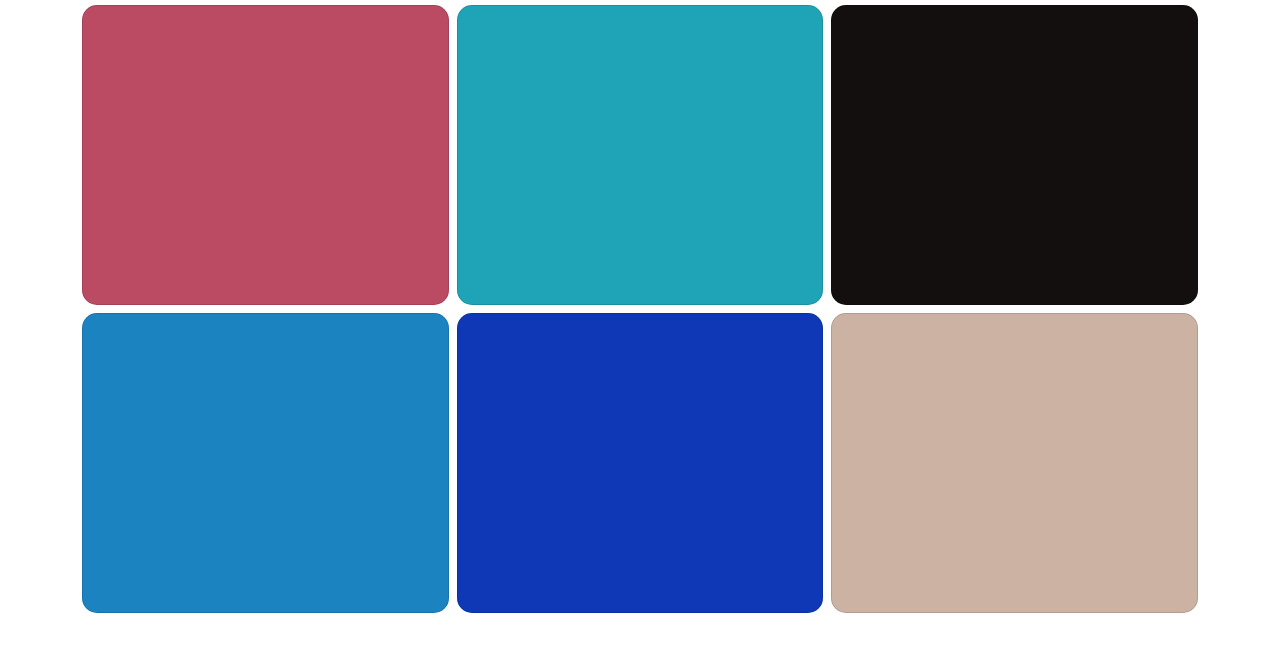
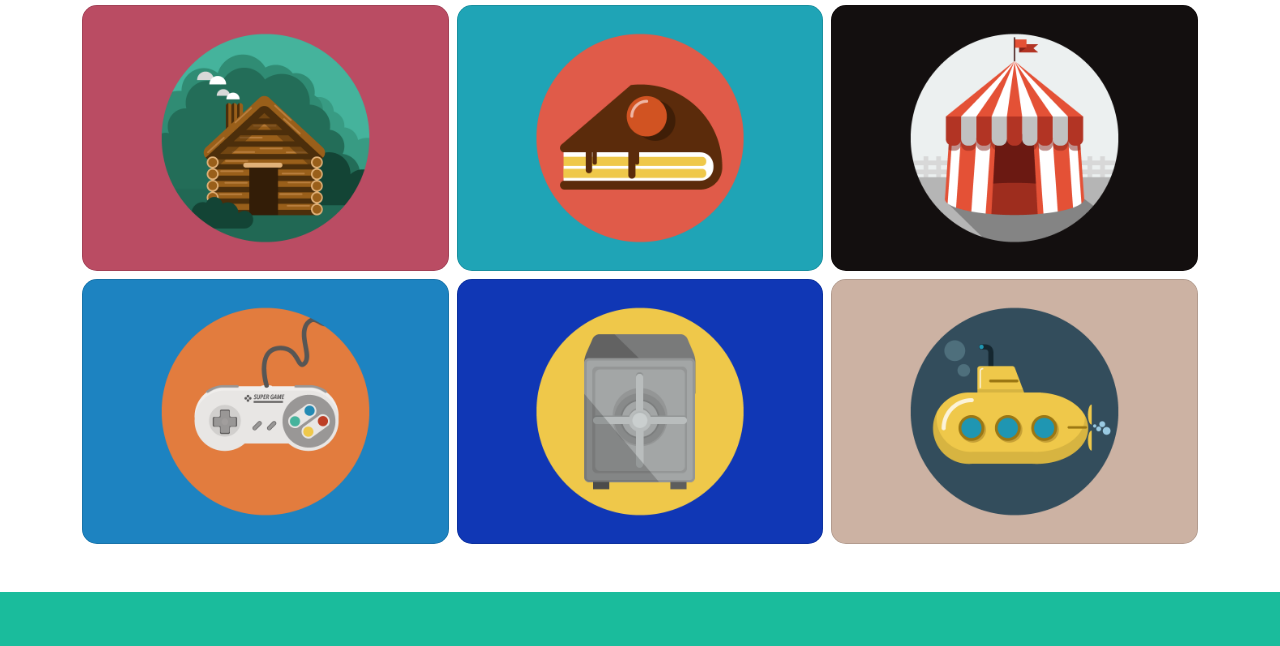
Before and after one commit to mikicola/html-css-bootstrap-freelancer, a plain HTML site: page index.html in a window 1280 px wide. Shown: the part 647-1293 px from the top of the page. Drawn offline with nearby package versions, Linux system fonts and the light colour scheme.

Commit message:
sostituisco immagini

```diff
--- a/css/style.css
+++ b/css/style.css
@@ -64,7 +64,7 @@ nav{
     height: 170px;
     width: 170px;
     border-radius: 50%;
-    background-color: #2c3e50;
+    /* background-color: #2c3e50; */
     margin: 0 auto;
 }
 
@@ -74,9 +74,10 @@ nav{
 }
 
 .card{
-    height: 300px;
-    width: 100%;
+    /* height: 300px;
+    width: 100%; */
     /* color: aqua; */
+    overflow: hidden;
 }
 
 .ms_textwhiteuppercase{
--- a/index.html
+++ b/index.html
@@ -49,6 +49,7 @@
         </nav>
         <div class="container-fluid p-5 ms_green">
             <div class="ms_round">
+                <img src="img/avatar.svg" alt="">
             </div>
             <h1 class="text-center ms_textwhiteuppercase p-3">Start bootstrap</h1>
             <!-- FIXME manca la linea -->
@@ -67,39 +68,41 @@
             <!-- inizio griglia -->
             <div class="row g-2">
                 <div class="col-sm-12 col-md-6 col-lg-4">
-        <div class="card ms_red ms_rounded"></div>
+                    <div class="card ms_red ms_rounded ">
+                        <img src="img/cabin.png" alt="">
                         <!-- <div class="ms_round ms_round-l">
                         </div> -->
                     </div>
-
-    <div class="col-sm-12 col-md-6 col-lg-4">
-        <div class="card ms_turquoise ms_rounded"></div>
-        <!-- <div class="ms_round ms_round-l">
-        </div> -->
                 </div>
 
                 <div class="col-sm-12 col-md-6 col-lg-4">
-        <div class="card ms_black ms_rounded"></div>
-        <!-- <div class="ms_round ms_round-l">
-        </div> -->
+                    <div class="card ms_turquoise ms_rounded">
+                        <img src="img/cake.png" alt="">
+                    </div>
                 </div>
 
                 <div class="col-sm-12 col-md-6 col-lg-4">
-        <div class="card ms_sky-blue ms_rounded"></div>
-        <!-- <div class="ms_round ms_round-l">
-        </div> -->
+                    <div class="card ms_black ms_rounded">
+                        <img src="img/circus.png" alt="">
+                    </div>
                 </div>
 
                 <div class="col-sm-12 col-md-6 col-lg-4">
-        <div class="card ms_electric-blue ms_rounded"></div>
-        <!-- <div class="ms_round ms_round-l">
-        </div> -->
+                    <div class="card ms_sky-blue ms_rounded">
+                        <img src="img/game.png" alt="">
+                    </div>
                 </div>
 
                 <div class="col-sm-12 col-md-6 col-lg-4">
-        <div class="card ms_beige ms_rounded"></div>
-        <!-- <div class="ms_round ms_round-l">
-        </div> -->
+                    <div class="card ms_electric-blue ms_rounded">
+                        <img src="img/safe.png" alt="">
+                    </div>
+                </div>
+
+                <div class="col-sm-12 col-md-6 col-lg-4">
+                    <div class="card ms_beige ms_rounded">
+                        <img src="img/submarine.png" alt="">
+                    </div>
                 </div>
 
             </div>
```
Also changed, not shown: img/avatar.svg (added), img/cabin.png (added), img/cake.png (added), img/circus.png (added), img/game.png (added), img/safe.png (added), img/submarine.png (added). Lines whose indentation alone changed are shown as unchanged.
